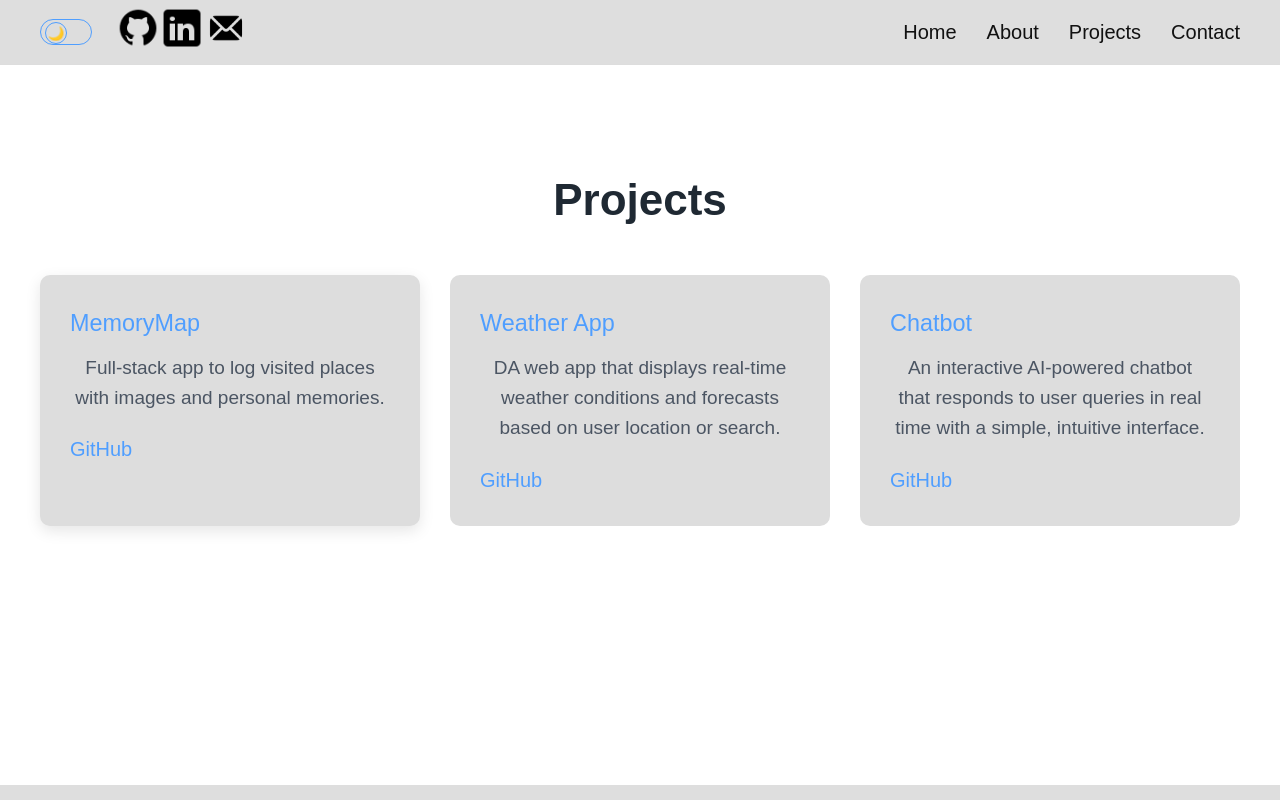
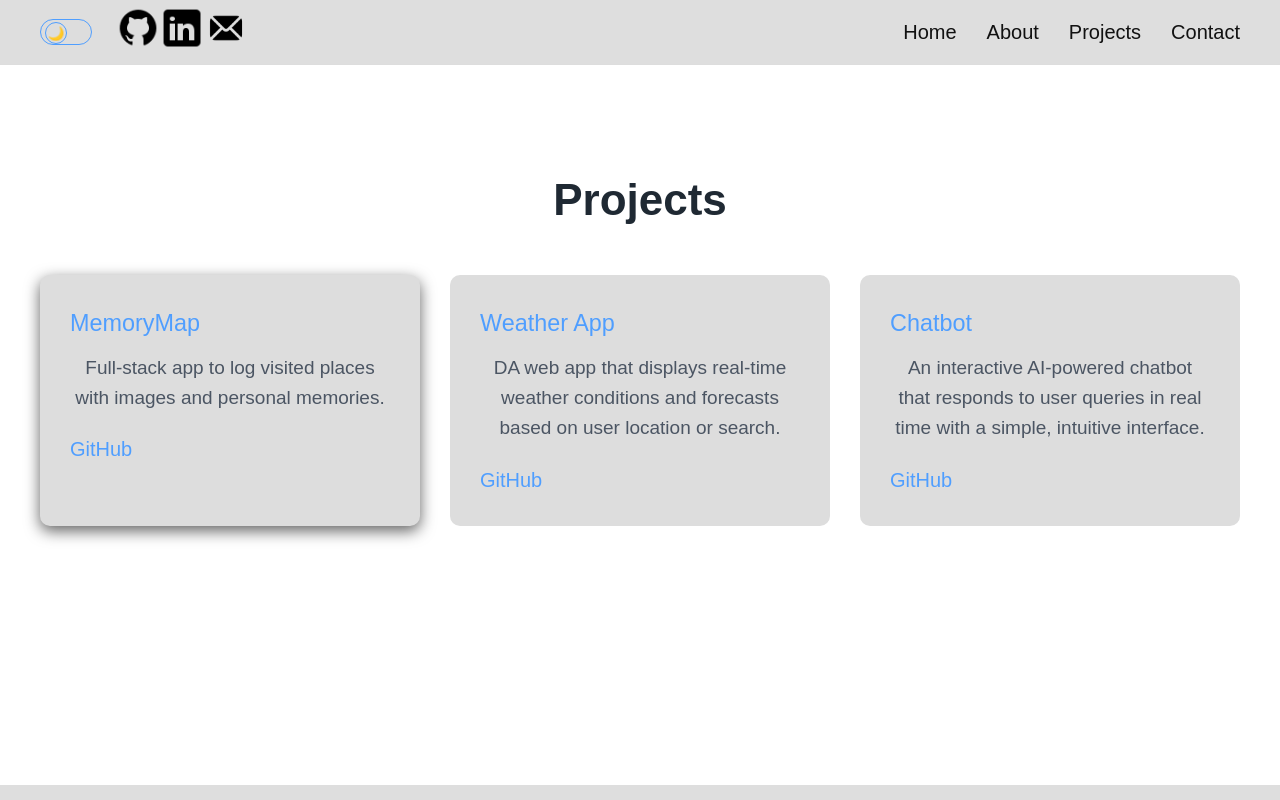
Before and after one commit to rahulsarkar2160/my-portfolio, a React (Vite) app: page / in a window 1280 px wide. In both pictures the pointer is over the element 230 px from the left and 1974 px from the top of the page. Shown: the part 1574-2374 px from the top of the page. Built offline with nearby package versions, Linux system fonts and the light colour scheme.

Commit message:
Changes in App.css

```diff
--- a/src/App.css
+++ b/src/App.css
@@ -306,7 +306,7 @@ body.dark .theme-toggle::before {
 
 .project-card:hover {
   transform: translateY(-5px);
-  box-shadow: 0 5px 15px rgba(0, 0, 0, 0.1);
+  box-shadow: 0 5px 15px rgba(0, 0, 0, 0.615);
 }
 
 .project-card h3 {
```
